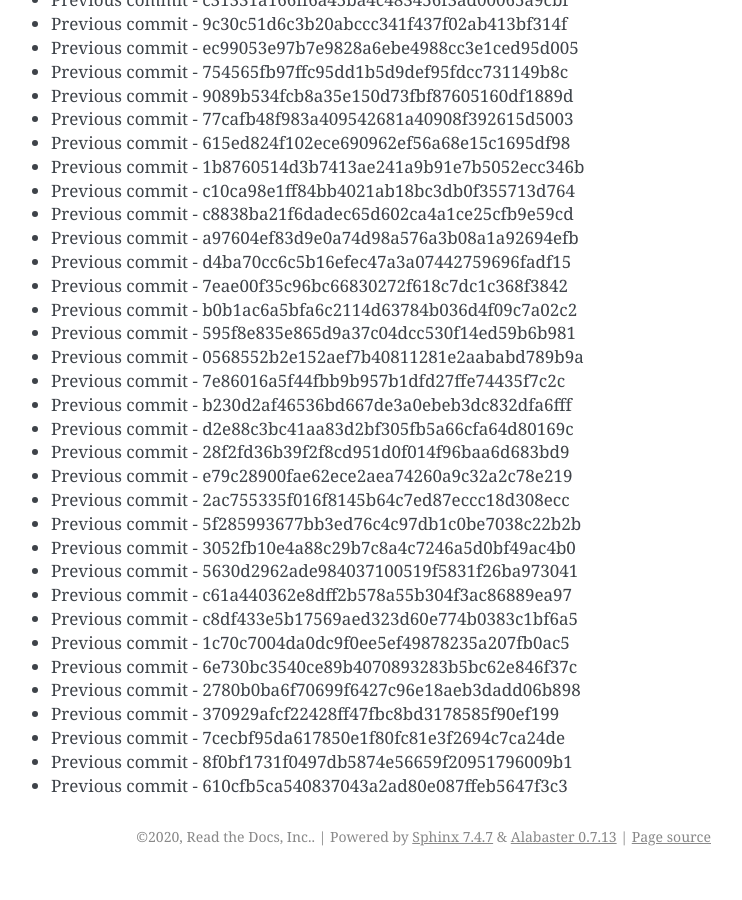
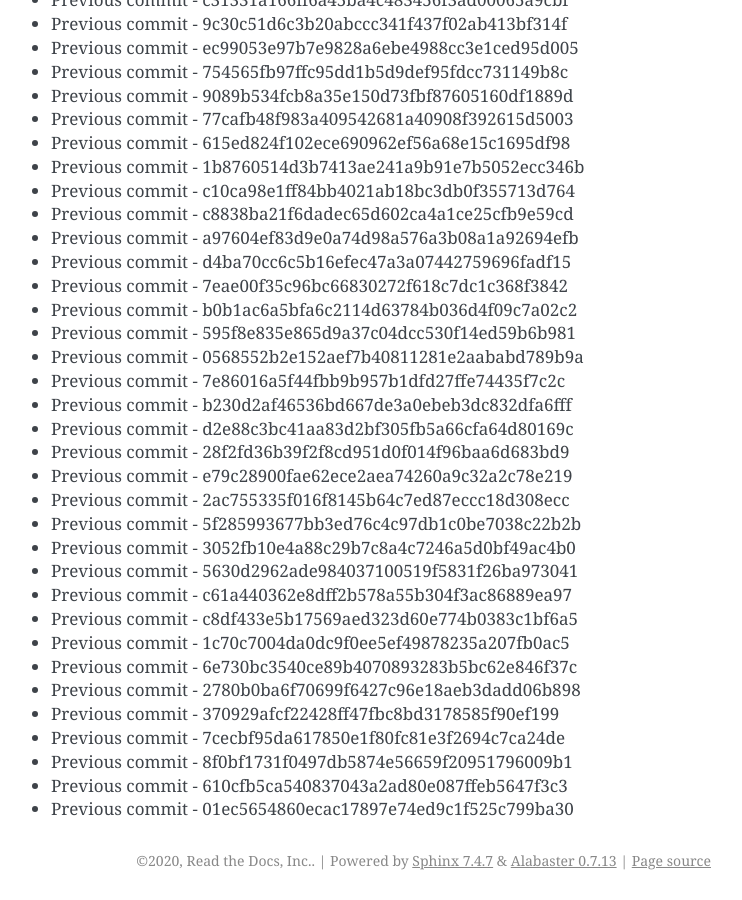
Before and after one commit to readthedocs/rtd-git-stresstest, a Sphinx documentation site: the page built from docs/updates.rst, in a window 1280 px wide and 900 px high, scrolled down 96747 px. Shown: the whole window, without its empty margins (399-1141 px from the left). Built offline with Sphinx 7.4.7, drawn with Linux system fonts in a browser that asks for light colours; before the commit the page ends 97623 px from its top, so only the background shows below that.

Commit message:
Generating commit from previous: 01ec5654860ecac17897e74ed9c1f525c799ba30

```diff
--- a/docs/updates.rst
+++ b/docs/updates.rst
@@ -4097,3 +4097,4 @@ It can be tested for any performance characteristics.
 * Previous commit - 7cecbf95da617850e1f80fc81e3f2694c7ca24de
 * Previous commit - 8f0bf1731f0497db5874e56659f20951796009b1
 * Previous commit - 610cfb5ca540837043a2ad80e087ffeb5647f3c3
+* Previous commit - 01ec5654860ecac17897e74ed9c1f525c799ba30
```
